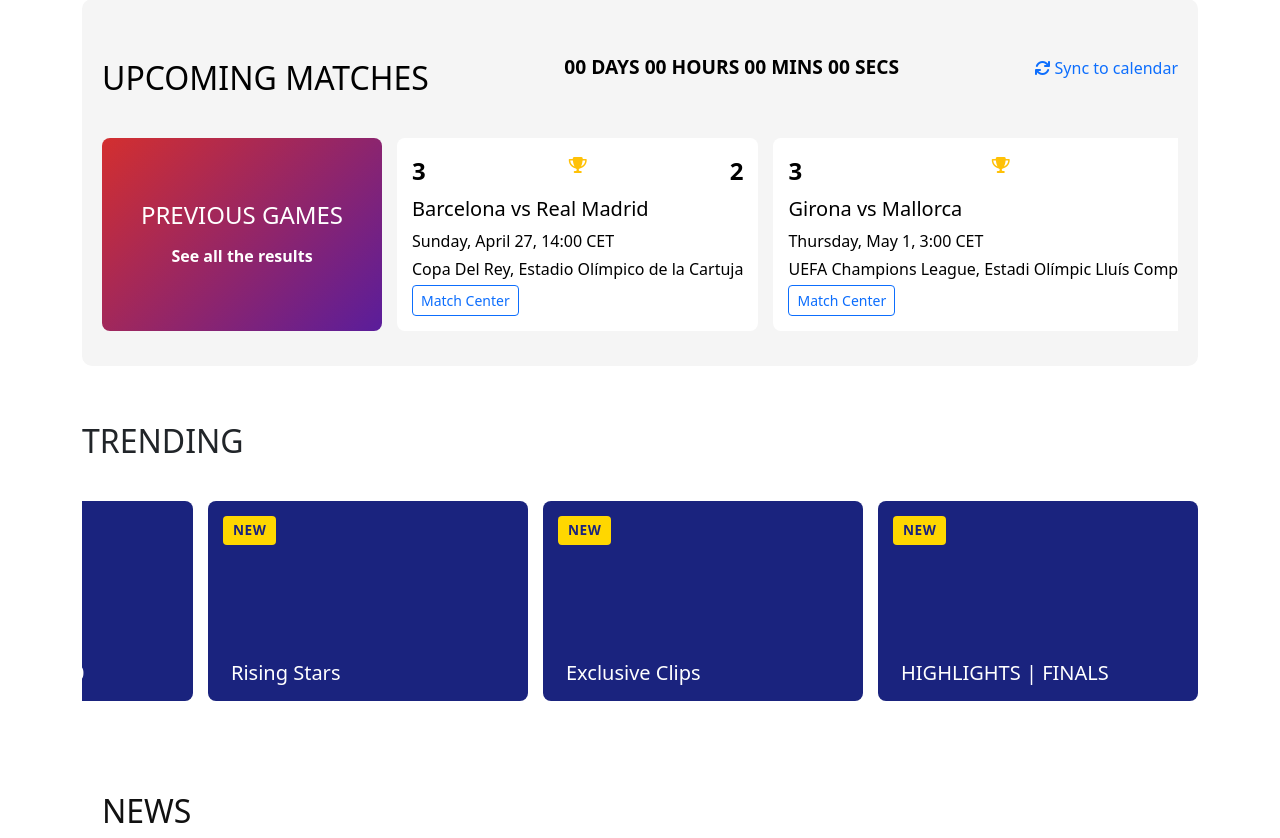
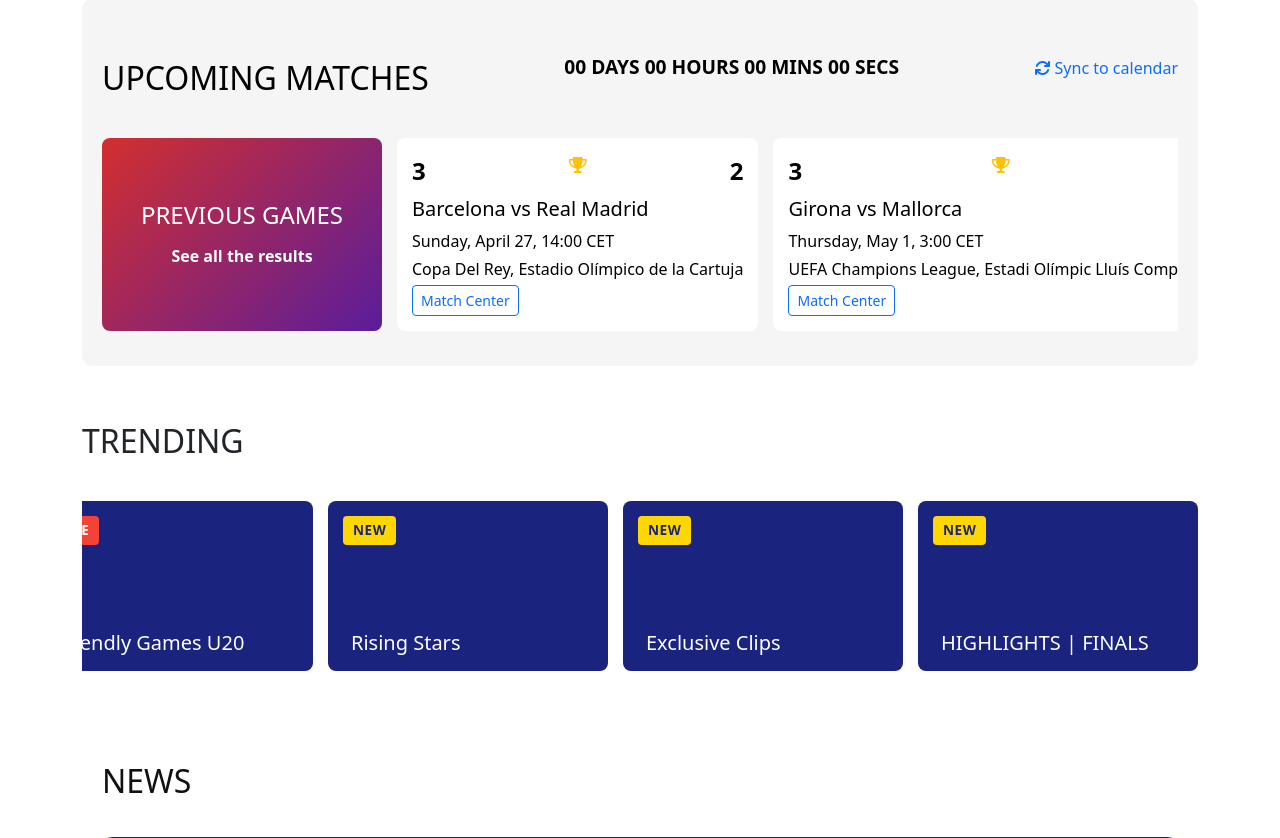
Before and after one commit to liying23025305/FYP---Football-Club-Management, a Node server app: page / in a window 1280 px wide. Shown: the part 1014-1852 px from the top of the page. Run offline with Node 20, Linux system fonts and the light colour scheme.

Commit message:
added section

```diff
--- a/public/stylesheet/style.css
+++ b/public/stylesheet/style.css
@@ -275,11 +275,11 @@
   background-color: #1a237e;
   border-radius: 8px;
   padding: 15px;
-  height: 200px;
+  height: 170px;
   position: relative;
   color: white;
-  min-width: 320px;
-  width: 320px;
+  min-width: 280px;
+  width:  270px;
   flex: 0 0 auto;
   background-size: cover;
   background-position: center;
```
